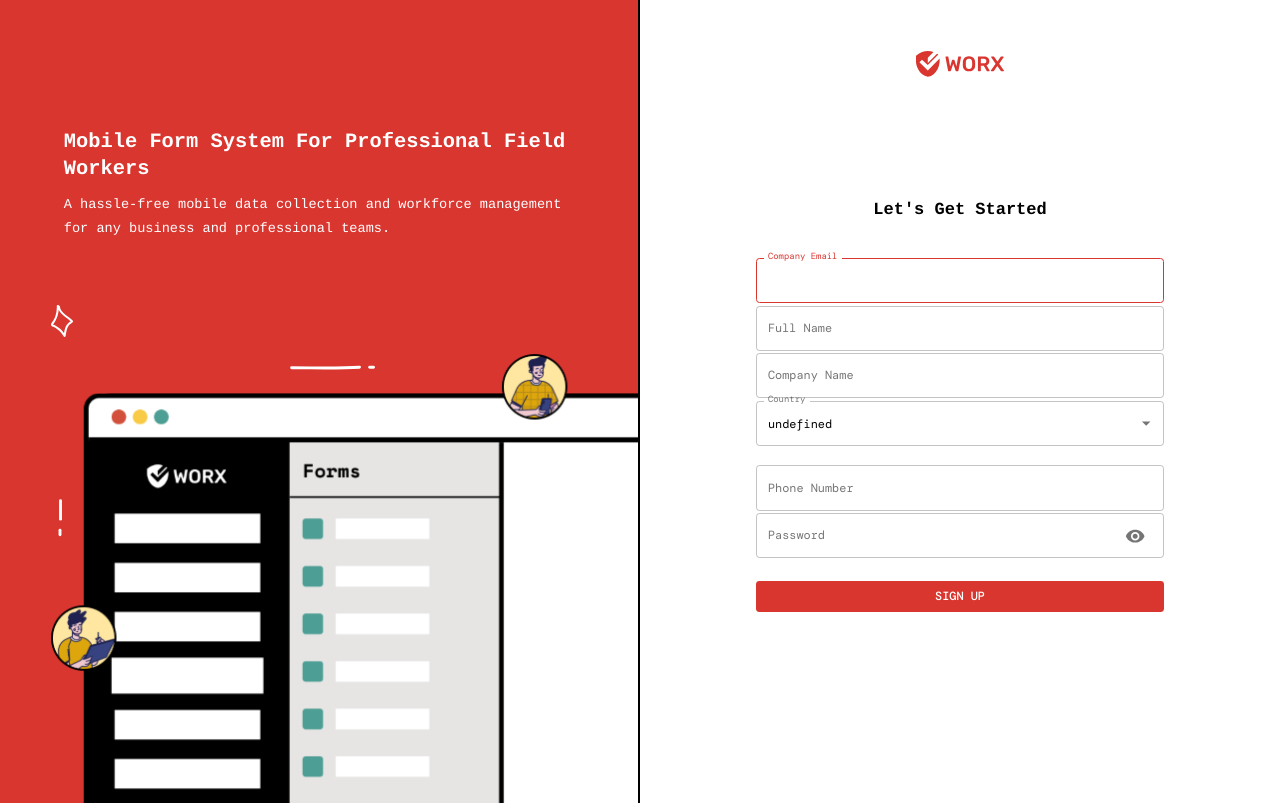
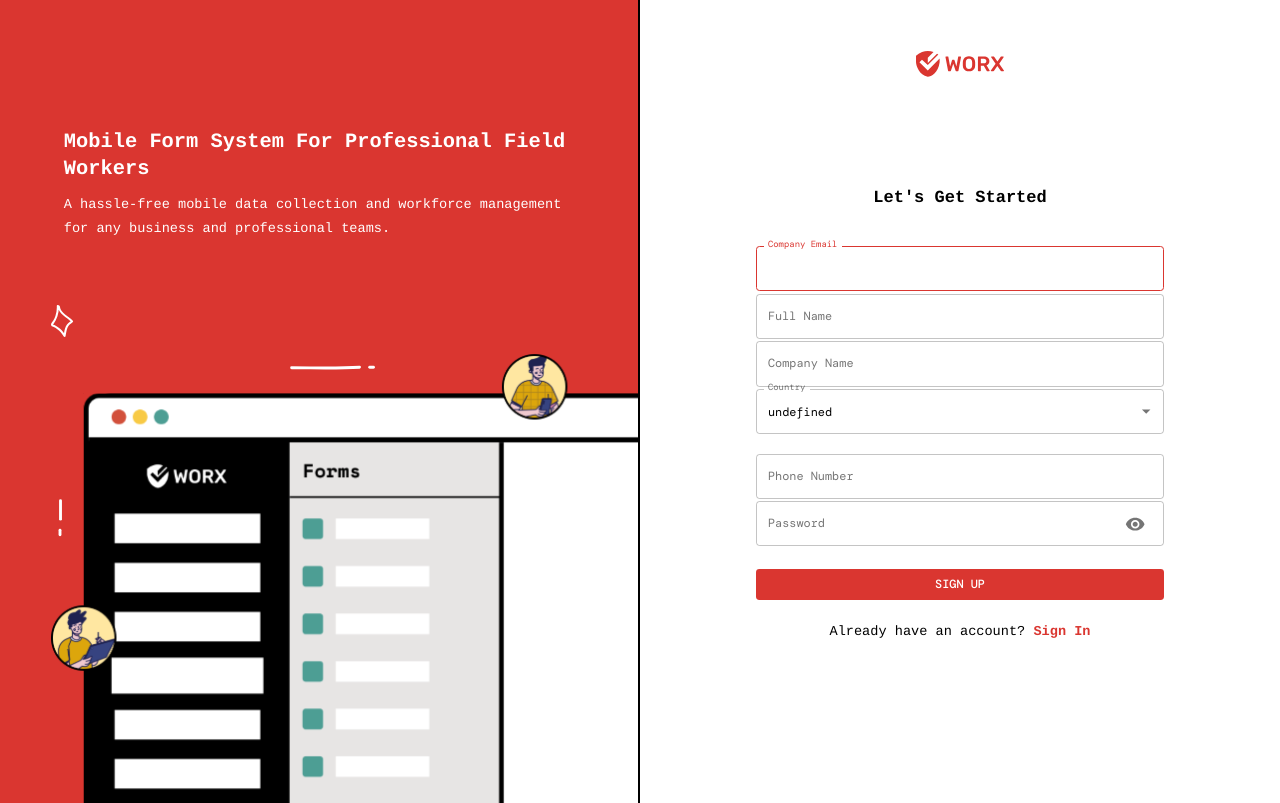
Before and after one commit to worxid/worx, a React (Create React App) app in the folder ui/: page /sign-up in a window 1280 px wide. Built offline with nearby package versions, Linux system fonts and the light colour scheme; a web font is replaced by a local one.

Commit message:
add sign text Typography component and its styles

```diff
--- a/ui/src/components/GlobalStyles/GlobalStyles.jsx
+++ b/ui/src/components/GlobalStyles/GlobalStyles.jsx
@@ -20,6 +20,14 @@ const GlobalStyles = () => {
           imageRendering: 'optimizeQuality',
           fillRule: 'evenodd',
           clipRule: 'evenodd',
+        },
+
+        // GENERAL
+        '.fontFamilySpaceMono': {
+          fontFamily: `${values.fontFamilySpaceMono} !important`,
+        },
+        '.fontWeight': {
+          fontWeight: 700,
         },
 
         // SCROLLBAR
--- a/ui/src/pages/SignUp/SignUp.jsx
+++ b/ui/src/pages/SignUp/SignUp.jsx
@@ -8,6 +8,7 @@ import FormHelperText from '@mui/material/FormHelperText'
 import IconButton from '@mui/material/IconButton'
 import InputAdornment from '@mui/material/InputAdornment'
 import InputLabel from '@mui/material/InputLabel'
+import Link from '@mui/material/Link'
 import OutlinedInput from '@mui/material/OutlinedInput'
 import TextField from '@mui/material/TextField'
 import Typography from '@mui/material/Typography'
@@ -218,6 +219,21 @@ const SignUp = () => {
       >
         Sign Up
       </Button>
+
+      {/* SIGN IN TEXT */}
+      <Typography
+        variant='subtitle1'
+        className='fontFamilySpaceMono'
+      >
+        Already have an account?&nbsp;
+        <Link
+          underline='none'
+          href='/sign-in'
+          className='fontWeight'
+        >
+          Sign In
+        </Link>
+      </Typography>
     </>
   )
 }
```
